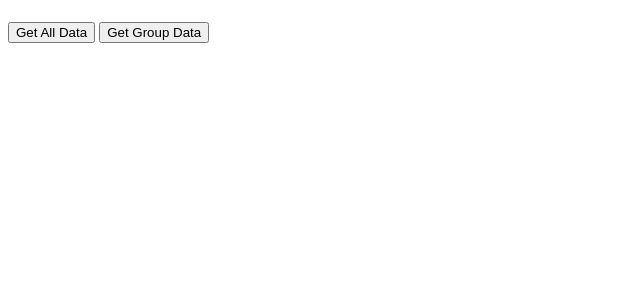
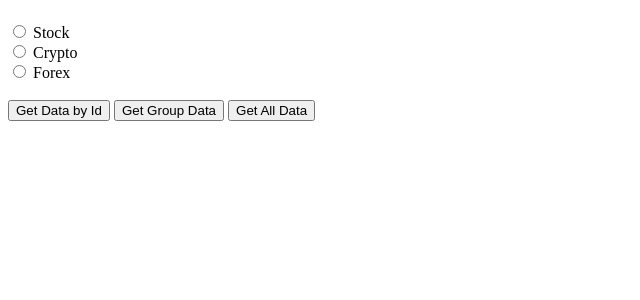
Before and after one commit to DrSuperMario/Brine, a Flask app: page / in a window 1280 px wide. Shown: the part 58-358 px from the top of the page, without its empty margins (0-640 px from the left). Run offline with Flask 2, Linux system fonts and the light colour scheme; parts of the project's set-up code (start-up, migrations or seed data) failed here and were passed over.

Commit message:
Added Radio buttons

```diff
--- a/app.py
+++ b/app.py
@@ -32,6 +32,22 @@ def result():
             pressed = read.get_group_data()
             return render_template('result.html', pressed=pressed)
 
+        elif request.form['submit_button'] == 'Get Data by Id' and request.form['market'] == 'stock':
+
+            pressed = read.find_data_by_group(1)
+            return render_template('result.html', pressed=pressed)
+
+        elif request.form['submit_button'] == 'Get Data by Id' and request.form['market'] == 'crypto':
+
+            pressed = read.find_data_by_group(2)
+            return render_template('result.html', pressed=pressed)
+
+        elif request.form['submit_button'] == 'Get Data by Id' and request.form['market'] == 'forex':
+
+            pressed = read.find_data_by_group(3)
+            return render_template('result.html', pressed=pressed)
+
+
 
 
 
--- a/templates/home.html
+++ b/templates/home.html
@@ -2,8 +2,16 @@
 {%block content%}
 <div class="home">
      <form action="/result" method="POST">
+          <input type="radio" id="Stock" name="market" value="stock">
+          <label for="stock">Stock</label><br>
+          <input type="radio" id="Crypto" name="market" value="crypto">
+          <label for="Crypto">Crypto</label><br>
+          <input type="radio" id="Forex" name="market" value="forex">
+          <label for="Forex">Forex</label><br><br>
+          <input type="submit" name='submit_button' value="Get Data by Id">
+          <input type="submit" name='submit_button' value="Get Group Data">
           <input type="submit" name='submit_button' value="Get All Data">
-          <input type="submit" name='submit_button' value="Get Group Data">
+
      </form>
 </div>
 {%endblock%}
```
Also changed, not shown: models/data_reader.py (+7 -8 lines).
